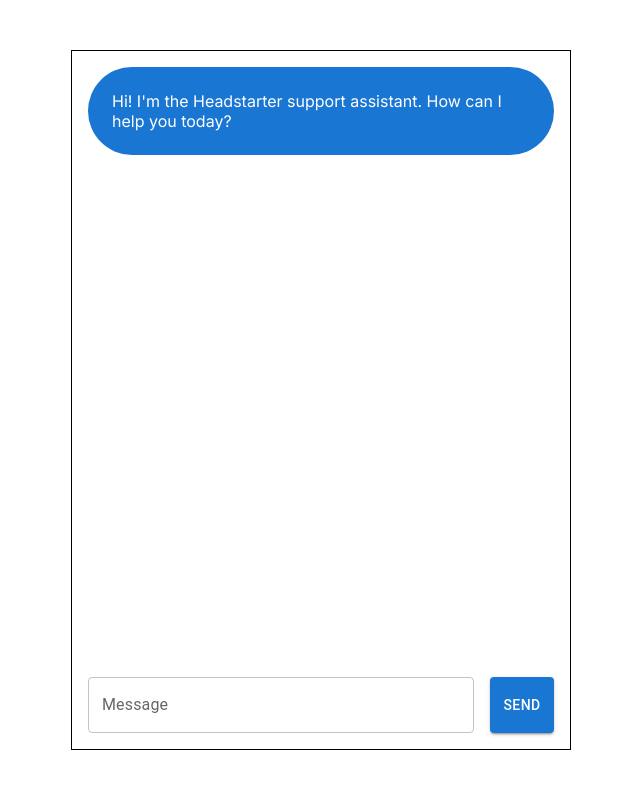
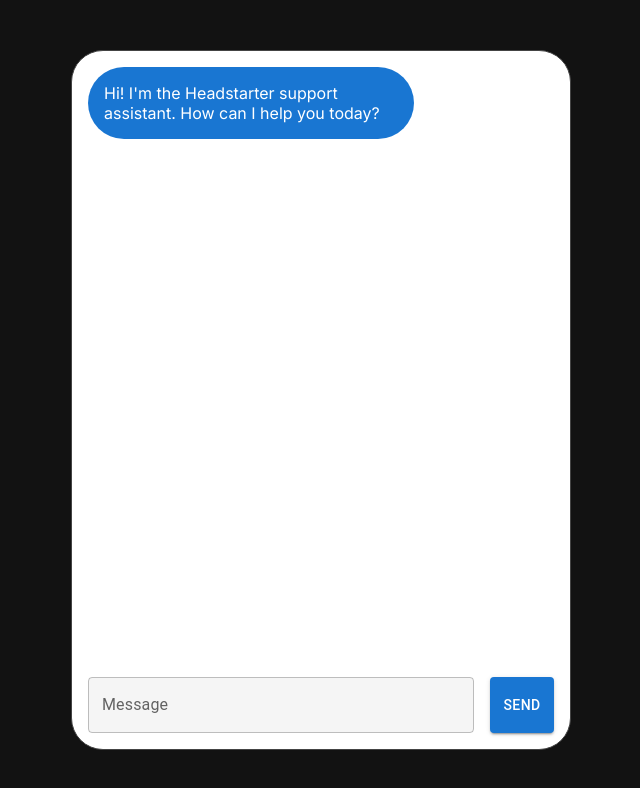
Before and after one commit to alishbannoor2/AI_chatbot, a Next.js app: page / in a window 1280 px wide. Shown: the top 788 px of the page, without its empty margins (319-959 px from the left). Built offline with nearby package versions, Linux system fonts and the light colour scheme.

Commit message:
update user interface

```diff
--- a/app/page.js
+++ b/app/page.js
@@ -37,10 +37,10 @@
         throw new Error('Network response was not ok');
       }
 
-      const data = await response.json(); // Assuming the API returns JSON
+      const data = await response.json();
       setMessages((messages) => [
         ...messages,
-        { role: 'assistant', content: data.response }, // Adjust based on your API response structure
+        { role: 'assistant', content: data.response },
       ]);
     } catch (error) {
       console.error('Error:', error);
@@ -78,16 +78,17 @@
       flexDirection="column"
       justifyContent="center"
       alignItems="center"
-      bgcolor="white" // Set background color to white
+      bgcolor="#121212" // Dark background
     >
       <Stack
         direction={'column'}
         width="500px"
         height="700px"
-        border="1px solid black"
+        border="1px solid #444" // Darker border
         p={2}
         spacing={3}
-        bgcolor="white" // Set background color to white for the chat area
+        bgcolor="#ffffff" // Light background for chat area
+        borderRadius={8} // Rounded corners
       >
         <Stack
           direction={'column'}
@@ -103,10 +104,11 @@
               justifyContent={msg.role === 'assistant' ? 'flex-start' : 'flex-end'}
             >
               <Box
-                bgcolor={msg.role === 'assistant' ? 'primary.main' : 'secondary.main'}
+                bgcolor={msg.role === 'assistant' ? '#1976d2' : '#4caf50'} // Blue for assistant, green for user
                 color="white"
                 borderRadius={16}
-                p={3}
+                p={2}
+                maxWidth="70%" // Limit message width
               >
                 {msg.content}
               </Box>
@@ -122,11 +124,16 @@
             onChange={(e) => setMessage(e.target.value)}
             onKeyPress={handleKeyPress}
             disabled={isLoading}
+            variant="outlined"
+            InputProps={{
+              style: { backgroundColor: '#f5f5f5' }, // Light input background
+            }}
           />
           <Button
             variant="contained"
             onClick={sendMessage}
             disabled={isLoading}
+            style={{ backgroundColor: '#1976d2' }} // Button color
           >
             {isLoading ? 'Sending...' : 'Send'}
           </Button>
```
